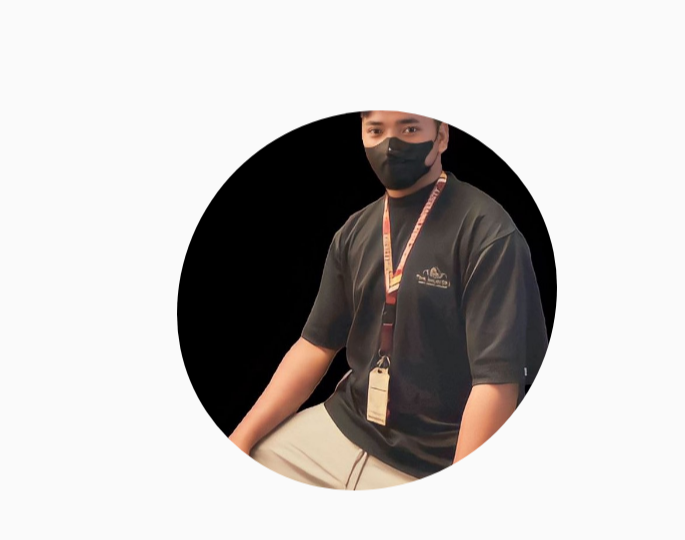
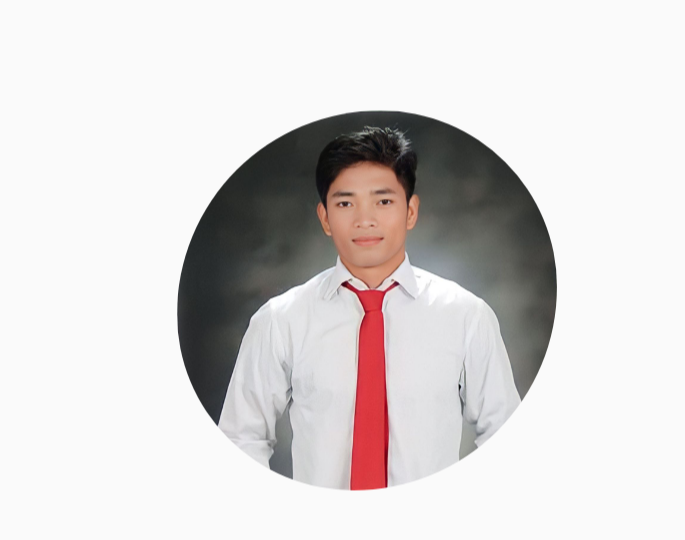
Before and after one commit to sugoi11/Christian-Marcos, a plain HTML site: page index.html in a window 1280 px wide. Shown: the part 101-641 px from the top of the page, 595-1280 px from the left. Drawn offline with nearby package versions, Linux system fonts and the light colour scheme.

Commit message:
Update index.html

```diff
--- a/index.html
+++ b/index.html
@@ -91,7 +91,7 @@
           </div>
           <div class="featured-image">
             <div class="image">
-                <img src="files/photo1690872460.jpeg" alt="avatar">
+                <img src="files/3.jpeg" alt="avatar">
             </div>
           </div>
           <div class="scroll-icon-box">
```
